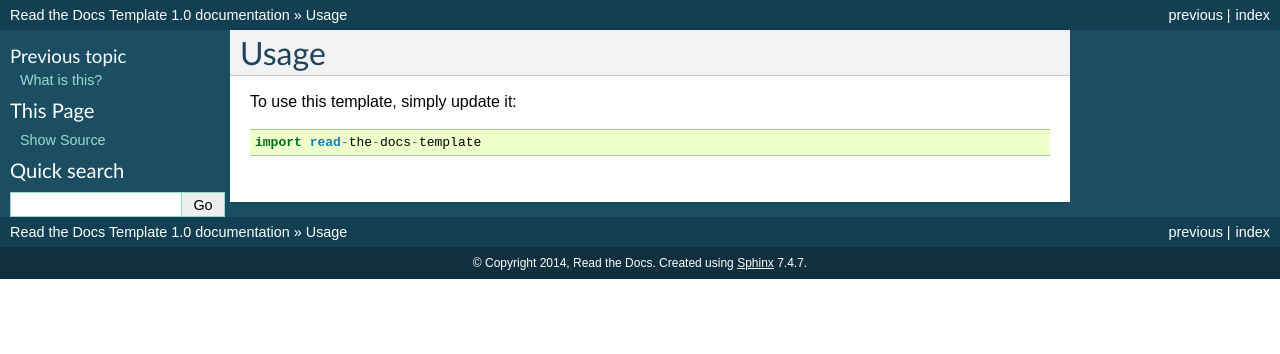
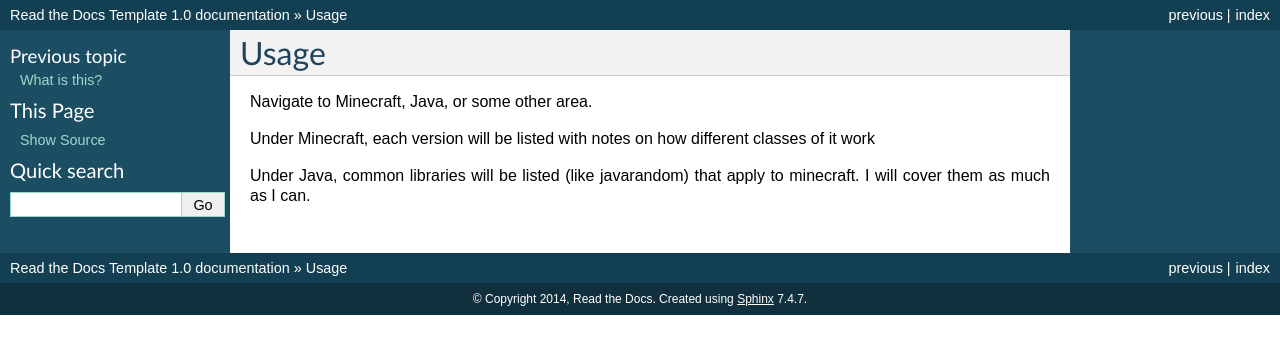
Before and after one commit to JimTheScientist/JimTheScientist-MCNotes, a Sphinx documentation site: the page built from docs/usage.rst, in a window 1280 px wide. Shown: the top 354 px of the page. Built offline with Sphinx 7.4.7, drawn with Linux system fonts in a browser that asks for light colours.

Commit message:
Update usage.rst

```diff
--- a/docs/usage.rst
+++ b/docs/usage.rst
@@ -2,6 +2,8 @@
 Usage
 ========
 
-To use this template, simply update it::
+Navigate to Minecraft, Java, or some other area.
 
-	import read-the-docs-template
+Under Minecraft, each version will be listed with notes on how different classes of it work
+
+Under Java, common libraries will be listed (like javarandom) that apply to minecraft. I will cover them as much as I can.
```
